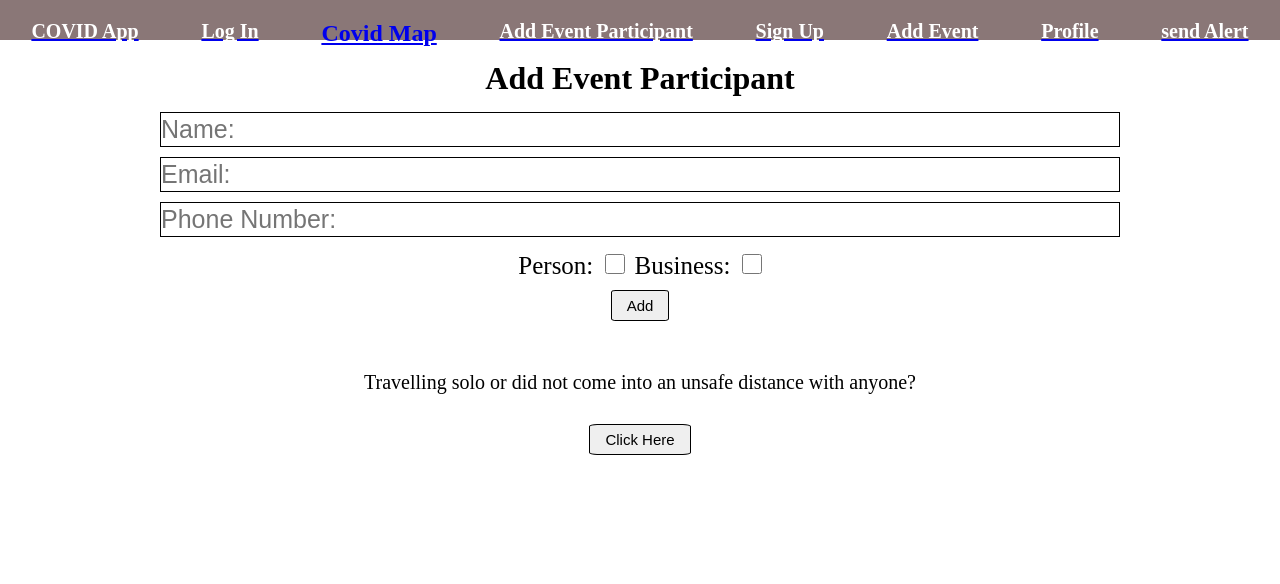
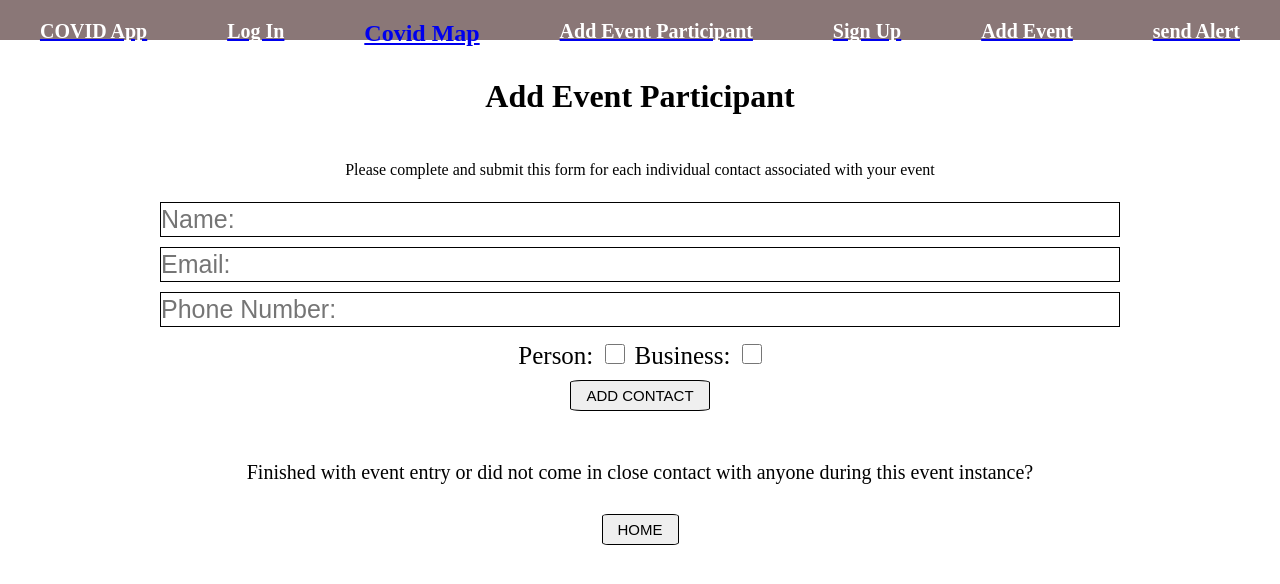
Before and after one commit to Strongtalk/COVID-Contact-tracing, a React (Create React App) app in the folder client/: page /addinfo-page in a window 1280 px wide. Shown: the top 584 px of the page. Built offline with nearby package versions, Linux system fonts and the light colour scheme; no server answers.

Commit message:
cookie, event participant routing, hiding links

```diff
--- a/client/src/Components/AddInfo/add-info.js
+++ b/client/src/Components/AddInfo/add-info.js
@@ -1,18 +1,40 @@
 // imports
-import React from "react";
+import React, {useState, useEffect} from "react";
 import "./add-info.css";
 
 // component creation
 function AddInfo() {
+  const [contactInfo, setContactInfo] = useState(null);
 
+  //this is to retrieve the event ID added on the last page and associate it with the contact that are about to be entered
   const cookies = document.cookie;
   const cookieSlice = cookies.slice(15, 39);
-  console.log(cookieSlice);
+
+
+  const showContacts = () => {
+    // this grabs all of the events for a user and returns it as an object
+    //local storage is called upon which is where objectId comes from
+    fetch(`/eventcontact/${cookieSlice}`)
+      .then((response) => response.json())
+      .then((contact) => {
+        setContactInfo(contact);
+      });
+  };
+
+  useEffect(() => {
+    showContacts();
+  }, []);
+
 
   return (
     //general wrapper for page
     <div className="pageContainer">
+      <br></br>
       <h1>Add Event Participant</h1>
+      <br></br>
+      <br></br>
+      <p>Please complete and submit this form for each individual contact associated with your event</p>
+     <br></br>
       <form method="POST" action="/eventcontact">
         <div id="typeInputContainer">
           <input type="hidden" name="eventid" value={cookieSlice} />
@@ -54,13 +76,13 @@ function AddInfo() {
             value="individual"
           ></input>
         </div>
-        <input id="addInfoSubmitButton" type="submit" value="Add" />
+        <input id="addInfoSubmitButton" type="submit" value="ADD CONTACT" />
       </form>
       <form action="/">
         <p id="soloEvent">
-          Travelling solo or did not come into an unsafe distance with anyone?
+         Finished with event entry or did not come in close contact with anyone during this event instance?
         </p>
-        <input id="soloEventSubmit" type="submit" value="Click Here"></input>
+        <input id="soloEventSubmit" type="submit" value="HOME"></input>
       </form>
     </div>
   );
--- a/client/src/Components/App.js
+++ b/client/src/Components/App.js
@@ -1,5 +1,5 @@
 // global imports
-import React from "react";
+import React, {useState, useEffect} from "react";
 import { Link, Route, Switch, BrowserRouter as Router } from "react-router-dom";
 import "./App.css";
 // page imports
@@ -15,9 +15,18 @@ import { AuthProvider } from "./auth/authorize.js";
 import PrivatePage from "./auth/privatePage.js";
 import PrivateLogSign from "./auth/privateLogSign.js";
 import SendAlert from "./sendAlert"
+import firebaseApp from "./auth/firebase.js";
 
 
 function App() {
+  const [currentUser, setCurrentUser] = useState(null);
+  console.log(currentUser)
+  useEffect(() => {
+    firebaseApp.auth().onAuthStateChanged((user) => {
+      setCurrentUser(user);
+    });
+  }, [])
+
   return (
     <AuthProvider>
       <Router>
@@ -27,24 +36,27 @@ function App() {
               <Link to="/">
                 <h1 className="navLinks">COVID App</h1>
               </Link>
+          {!currentUser ?
               <Link to="/userlogin-page">
                 <h1 className="userLogin">Log In</h1>
-              </Link>
+          </Link> : null }
               <Link to="/map">
                 <h1 className="covidMap">Covid Map</h1>
               </Link>
               <Link to="/addinfo-page">
                 <h1 className="navLinks">Add Event Participant</h1>
               </Link>
+              {!currentUser ?
               <Link to="/user">
                 <h1 className="navLinks">Sign Up</h1>
-              </Link>
+              </Link> : null}
               <Link to="/event">
                 <h1 className="navLinks">Add Event</h1>
               </Link>
+              {currentUser ?
               <Link to="/userprofile">
                 <h1 className="navLinks">Profile</h1>
-              </Link>
+              </Link> : null}
               <Link to='/send-alert' >
               <h1 className="navLinks">send Alert</h1>
               </Link>
--- a/client/src/Components/Nav/RightNav.jsx
+++ b/client/src/Components/Nav/RightNav.jsx
@@ -1,6 +1,7 @@
-import React from "react";
+import React, {useState, useEffect} from "react";
 import styled from "styled-components";
 import {Link} from "react-router-dom";
+import firebaseApp from "../auth/firebase.js"
 
 const Ul = styled.ul`
   justify-content: flex-start;
@@ -43,16 +44,38 @@ const Ul = styled.ul`
 `;
 
 const RightNav = ({ open }) => {
+
+
+
+  const [user, setCurrentUser] = useState(null);
+
+
+  useEffect(() => {
+    firebaseApp.auth().onAuthStateChanged((user) => {
+      setCurrentUser(user);
+    });
+  }, [])
+
+
+  //let userEmail = "marco@gmail.com"
+
+
   return (
+
     <Ul open={open}>
       <div className="navList-bubble">
       <Link to="/" ><li>Home</li></Link>
       </div>
       <Link to="/" ><li>News</li></Link>
-      <Link to="/userlogin-page"><li>Log In</li></Link>
-      <Link to="/user"><li>Sign up</li></Link>
-      <Link to="/userprofile"><li>User Profile</li></Link>
+      {!user    ?
+      <Link to="/userlogin-page"><li>Log In</li></Link> : null }
+      {!user    ?
+      <Link to="/user"><li>Sign up</li></Link> : null }
+      {user ?
+      <Link to="/userprofile"><li>User Profile</li></Link>  : null }
       <Link to="/map"><li>VT Covid Map</li></Link>
+      {/* {userEmail === "emilysaber13@gmail.com" ?
+      <Link to="/admin"><li>ADMIN THINGS</li></Link> : null } */}
     </Ul>
   );
 };
--- a/client/src/Components/auth/authorize.js
+++ b/client/src/Components/auth/authorize.js
@@ -7,6 +7,7 @@ export const AuthContext = React.createContext();
 
 export const AuthProvider = ({ children }) => {
   const [currentUser, setCurrentUser] = useState(null);
+  console.log(currentUser)
 
   // if the firebase authorization changes use this method to grab the user and put it into state
   useEffect(() => {
--- a/client/src/Components/newUser/newUser.js
+++ b/client/src/Components/newUser/newUser.js
@@ -93,7 +93,8 @@ console.log(user)
           name="password"
           required
         />
-        <br></br>
+        <br></br><br></br>
+        <p><b>WE USE COOKIES:</b><br></br> By creating an account you agree to our use of cookies to deliver a better site experience</p> <br></br>
         <input id="createAccountButton" type="submit" value="Create Account" />
       </form>
     </div>
```
Also changed, not shown: 2 other files (tests, documents, lock files or other folders).
